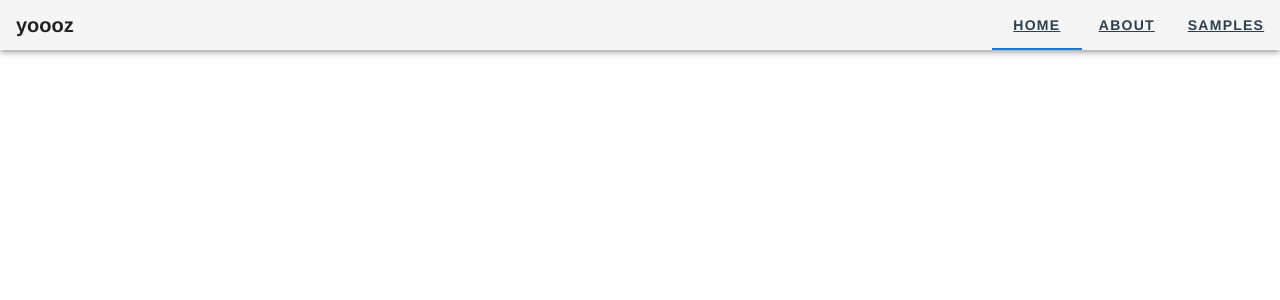
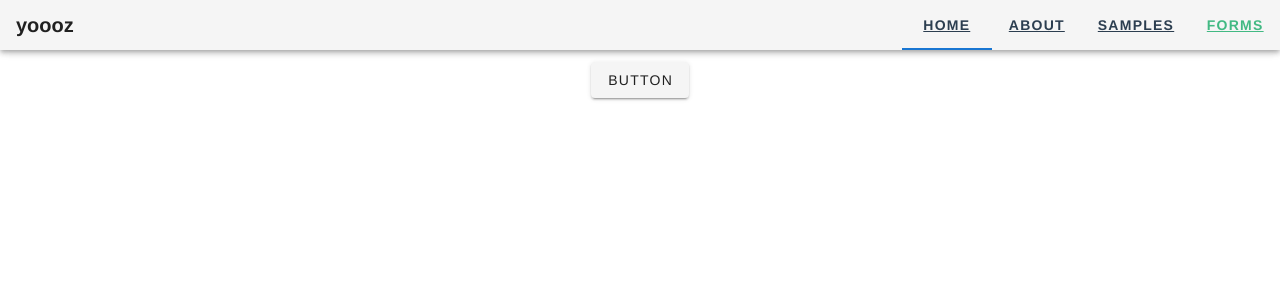
Before and after one commit to yoooz/websandbox, a Vue app in the folder frontend/: page /forms in a window 1280 px wide. Shown: the top 300 px of the page. Built offline with nearby package versions, Linux system fonts and the light colour scheme.

Commit message:
frontend backend connection

```diff
--- a/frontend/package.json
+++ b/frontend/package.json
@@ -8,6 +8,7 @@
     "lint": "vue-cli-service lint"
   },
   "dependencies": {
+    "axios": "^0.21.1",
     "core-js": "^3.6.5",
     "vue": "^2.6.11",
     "vue-class-component": "^7.2.3",
--- a/frontend/src/App.vue
+++ b/frontend/src/App.vue
@@ -6,6 +6,7 @@
         <v-tab><router-link to="/">Home</router-link></v-tab>
         <v-tab><router-link to="/about">About</router-link></v-tab>
         <v-tab><router-link to="/samples">Samples</router-link></v-tab>
+        <v-tab><router-link to="/forms">Forms</router-link></v-tab>
       </v-tabs>
     </v-app-bar>
     <v-container>
--- a/frontend/src/router/index.ts
+++ b/frontend/src/router/index.ts
@@ -24,6 +24,11 @@ const routes: Array<RouteConfig> = [
     name: "Samples",
     component: () => import("@/views/Samples.vue"),
   },
+  {
+    path: "/forms",
+    name: "Forms",
+    component: () => import("@/views/Form.vue"),
+  },
 ];
 
 const router = new VueRouter({
--- /dev/null
+++ b/frontend/src/views/Form.vue
@@ -0,0 +1,19 @@
+<template>
+  <div class="forms"><v-btn @click="onClickButton">button</v-btn></div>
+</template>
+
+<script lang="ts">
+import Vue from "vue";
+import axios from "axios";
+
+export default Vue.extend({
+  methods: {
+    onClickButton() {
+      console.log("clicked");
+      axios.get("/memo/fetchAll").then(function (response) {
+        console.dir(response);
+      });
+    },
+  },
+});
+</script>
--- a/frontend/vue.config.js
+++ b/frontend/vue.config.js
@@ -1,3 +1,10 @@
 module.exports = {
   transpileDependencies: ["vuetify"],
+  devServer: {
+    proxy: {
+      "/memo/": {
+        target: "http://localhost:8080",
+      },
+    },
+  },
 };
```
Also changed, not shown: 1 other file (tests, documents, lock files or other folders).
